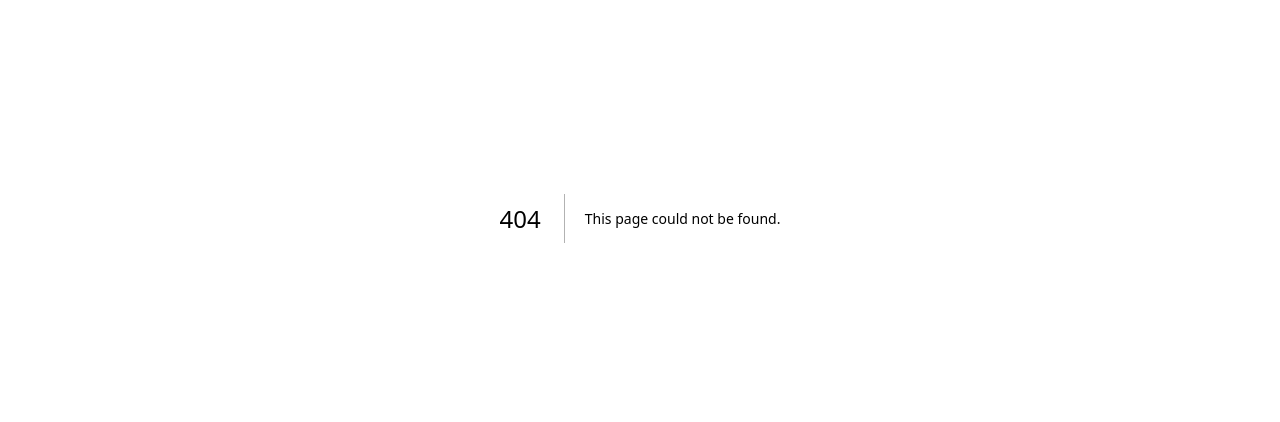
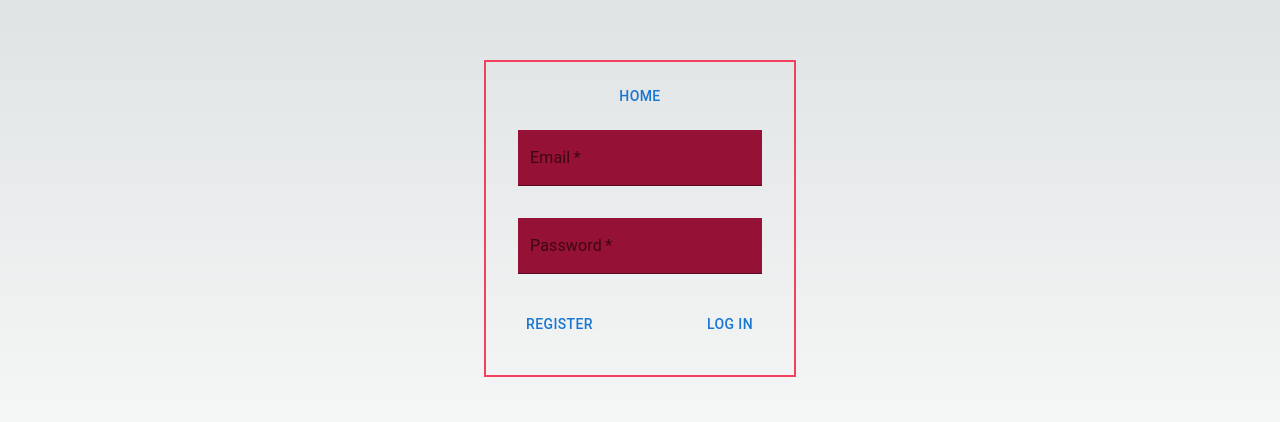
Before and after one commit to roge530/todoFront, a Next.js app: page /login in a window 1280 px wide. Before the commit this address had no page. Shown: the part 182-604 px from the top of the page. Built offline with nearby package versions, Linux system fonts and the light colour scheme.

Commit message:
cambios para la build

```diff
--- /dev/null
+++ b/src/app/login/loading.tsx
@@ -0,0 +1,3 @@
+export default function Loading() {
+    return (<p>Cargando...</p>)
+}
--- /dev/null
+++ b/src/app/login/page.tsx
@@ -0,0 +1,15 @@
+import MyLogin from "@/components/login"
+import ButtonHome from "@/components/buttonHome"
+
+export default function Home() {
+  return (
+    <section className="flex items-center justify-center h-screen">
+      <div className="border-2 border-rose-500 p-4">
+        <div className="flex flex-col items-center">
+            <ButtonHome/>
+        </div>
+        <MyLogin/>
+      </div>
+    </section>
+  )
+}
--- /dev/null
+++ b/src/components/login.tsx
@@ -0,0 +1,84 @@
+'use client'
+
+import { Button, TextField } from "@mui/material"
+import Link from 'next/link'
+import { useState } from "react";
+import { useRouter } from "next/navigation";
+import Login from "@/lib/users/read";
+import { LoginForm } from "@/interfaces/users";
+import ErrorModal from "./errorModal";
+
+export default function MyLogin() {
+    const router = useRouter();
+    const [errorMessage, setErrorMessage] = useState('');
+    const [formData, setFormData] = useState<LoginForm>({
+        email: "",
+        password: "",
+    });
+
+    const handleChange = (event: React.ChangeEvent<HTMLInputElement>) => {
+        const { name, value } = event.target;
+        setFormData((prevFormData) => ({
+            ...prevFormData,
+            [name]: value,
+        }));
+    };
+
+    const handleSubmit = async (event: React.FormEvent<HTMLFormElement>) => {
+        event.preventDefault();
+        let result = await Login(formData);
+        if (result.success) {
+            router.push("/dashboard");
+            router.refresh();
+        }
+        else setErrorMessage(result.errorMessage || 'Unknown error occurred');
+    };
+
+    const afterCloseModal = () => {
+        setErrorMessage('');
+    }
+
+    return (
+        <>
+            <form onSubmit={handleSubmit}>
+                <div className="p-4">
+                    <TextField
+                        required
+                        label="Email"
+                        name="email"
+                        variant="filled"
+                        color="warning"
+                        value={formData.email}
+                        onChange={handleChange}
+                        className="bg-rose-800 text-white mx-2 my-2"
+                    />
+                </div>
+                <div className="p-4">
+                    <TextField
+                        required
+                        label="Password"
+                        name="password"
+                        type="password"
+                        variant="filled"
+                        color="warning"
+                        value={formData.password}
+                        onChange={handleChange}
+                        className="bg-rose-800 text-white mx-2 my-2"
+                    />
+                </div>
+                <div className="flex justify-between p-4">
+                    <Button  className="bg-rose-700 text-white mx-2 my-2">
+                        <Link href="/register">Register</Link>
+                    </Button>
+                    <Button
+                        type="submit"
+                        className="bg-rose-700 text-white mx-2 my-2"
+                    >
+                        Log In
+                    </Button>
+                </div>
+            </form>
+            {errorMessage && <ErrorModal message={errorMessage} afterClose={afterCloseModal}/>}
+        </>
+    )
+}
```
